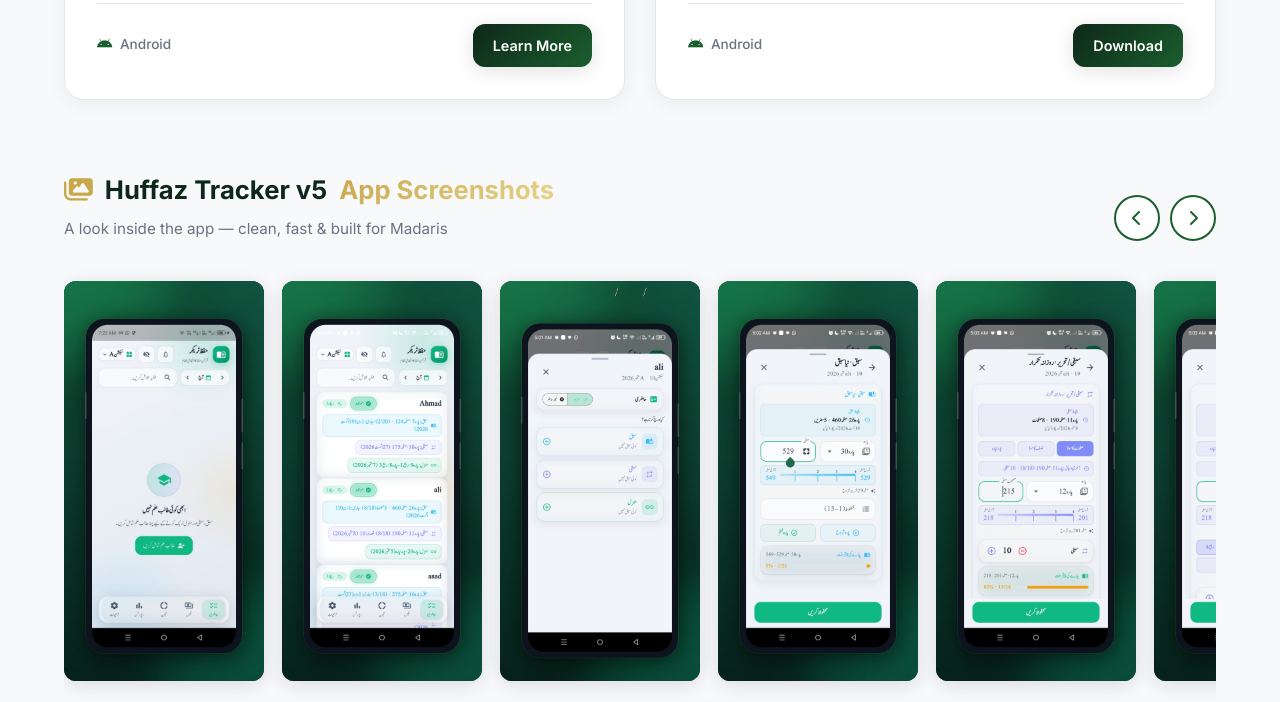
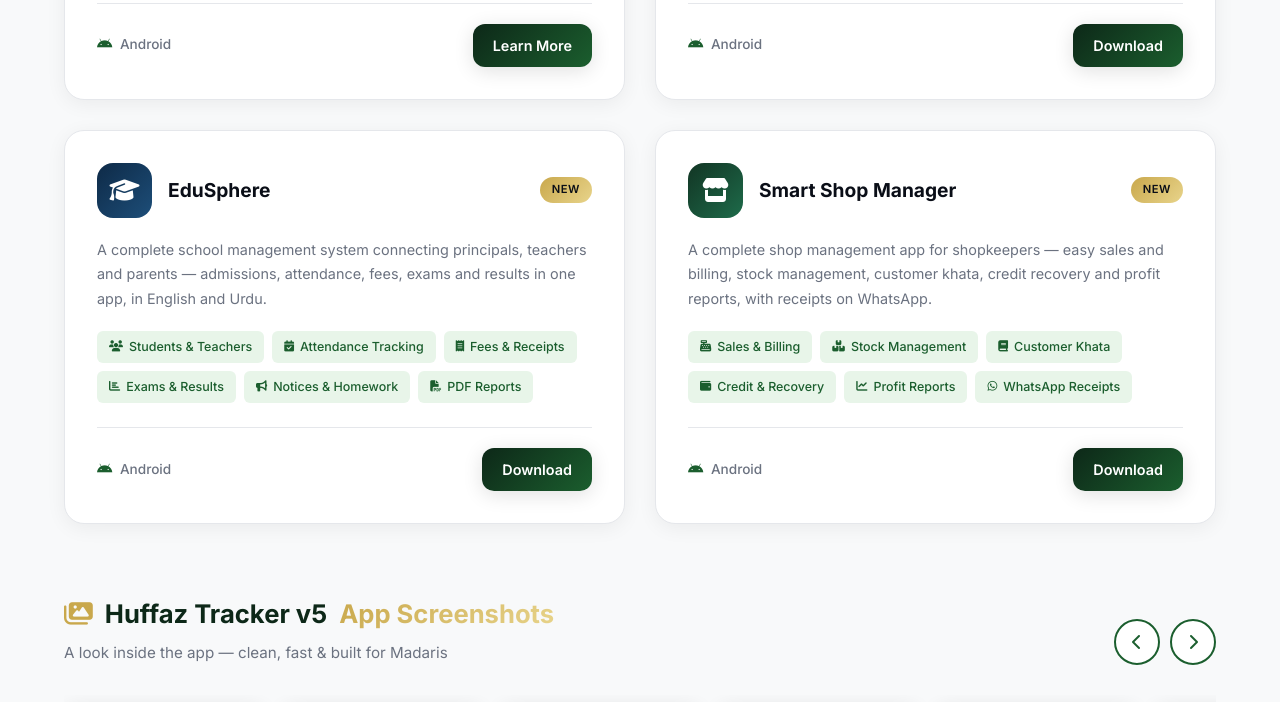
Before and after one commit to ali4634/ali-software-studio, a website built with Vite: page index.html in a window 1280 px wide. Shown: the part 4240-4942 px from the top of the page. Built offline with nearby package versions, Linux system fonts and the light colour scheme.

Commit message:
Add EduSphere and Smart Shop Manager to Featured Applications

```diff
--- a/index.html
+++ b/index.html
@@ -554,6 +554,58 @@
             <a href="https://play.google.com/store/apps/details?id=com.sunnahtracker.app" target="_blank" rel="noopener noreferrer" class="btn btn-sm btn-primary">Download</a>
           </div>
         </div>
+
+        <!-- App 5: EduSphere -->
+        <div class="app-card fade-in">
+          <div class="app-card-header">
+            <div class="app-icon" style="background: linear-gradient(135deg, #0e2a47, #1d4e79);">
+              <i class="fas fa-graduation-cap"></i>
+            </div>
+            <h3 class="app-name">EduSphere</h3>
+            <span class="app-badge app-badge-new">New</span>
+          </div>
+          <p class="app-description">
+            A complete school management system connecting principals, teachers and parents — admissions, attendance, fees, exams and results in one app, in English and Urdu.
+          </p>
+          <div class="app-features">
+            <span class="app-feature"><i class="fas fa-users"></i> Students &amp; Teachers</span>
+            <span class="app-feature"><i class="fas fa-calendar-check"></i> Attendance Tracking</span>
+            <span class="app-feature"><i class="fas fa-receipt"></i> Fees &amp; Receipts</span>
+            <span class="app-feature"><i class="fas fa-chart-bar"></i> Exams &amp; Results</span>
+            <span class="app-feature"><i class="fas fa-bullhorn"></i> Notices &amp; Homework</span>
+            <span class="app-feature"><i class="fas fa-file-pdf"></i> PDF Reports</span>
+          </div>
+          <div class="app-card-footer">
+            <span class="app-platform"><i class="fab fa-android"></i> Android</span>
+            <a href="https://apkpure.com/p/com.smartschool.smartschool_app" target="_blank" rel="noopener noreferrer" class="btn btn-sm btn-primary">Download</a>
+          </div>
+        </div>
+
+        <!-- App 6: Smart Shop Manager -->
+        <div class="app-card fade-in">
+          <div class="app-card-header">
+            <div class="app-icon" style="background: linear-gradient(135deg, #123524, #1e6b4a);">
+              <i class="fas fa-store"></i>
+            </div>
+            <h3 class="app-name">Smart Shop Manager</h3>
+            <span class="app-badge app-badge-new">New</span>
+          </div>
+          <p class="app-description">
+            A complete shop management app for shopkeepers — easy sales and billing, stock management, customer khata, credit recovery and profit reports, with receipts on WhatsApp.
+          </p>
+          <div class="app-features">
+            <span class="app-feature"><i class="fas fa-cash-register"></i> Sales &amp; Billing</span>
+            <span class="app-feature"><i class="fas fa-boxes"></i> Stock Management</span>
+            <span class="app-feature"><i class="fas fa-book"></i> Customer Khata</span>
+            <span class="app-feature"><i class="fas fa-wallet"></i> Credit &amp; Recovery</span>
+            <span class="app-feature"><i class="fas fa-chart-line"></i> Profit Reports</span>
+            <span class="app-feature"><i class="fab fa-whatsapp"></i> WhatsApp Receipts</span>
+          </div>
+          <div class="app-card-footer">
+            <span class="app-platform"><i class="fab fa-android"></i> Android</span>
+            <a href="https://apkpure.com/p/com.smartshop.manager" target="_blank" rel="noopener noreferrer" class="btn btn-sm btn-primary">Download</a>
+          </div>
+        </div>
       </div>
 
       <div class="app-shots fade-in" id="app-screenshots">
@@ -636,19 +688,6 @@
           <div class="project-status">
             <span class="status-dot"></span>
             Coming Soon
-          </div>
-        </div>
-
-        <div class="project-card fade-in">
-          <div class="project-card-bg"></div>
-          <div class="project-icon">
-            <i class="fas fa-store"></i>
-          </div>
-          <h4>ShopManager</h4>
-          <p>Complete retail management system with inventory tracking, billing, sales analytics, customer management, and multi-store support.</p>
-          <div class="project-status">
-            <span class="status-dot"></span>
-            Designing
           </div>
         </div>
 
```
